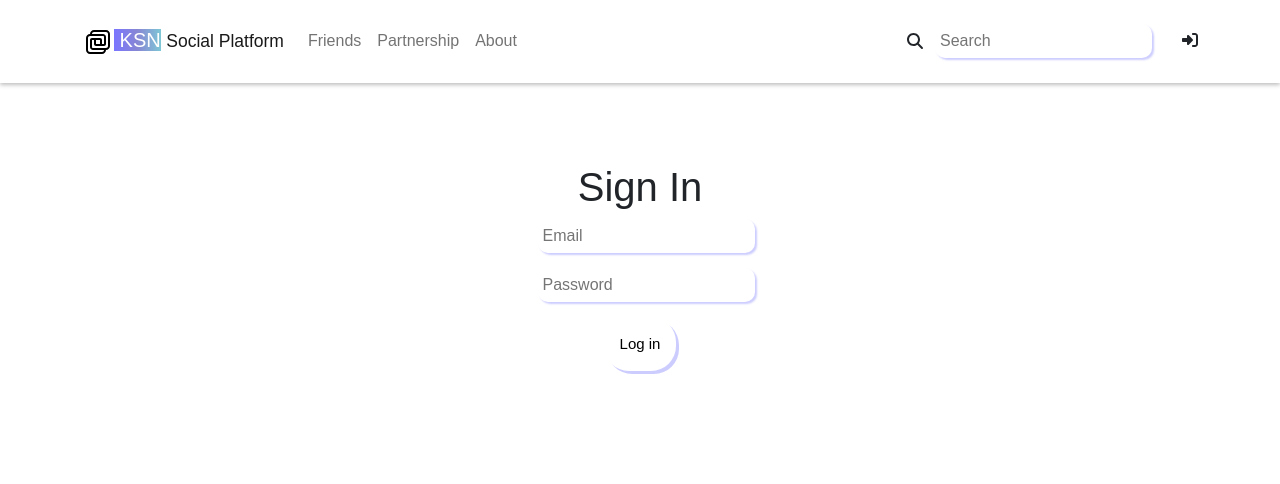
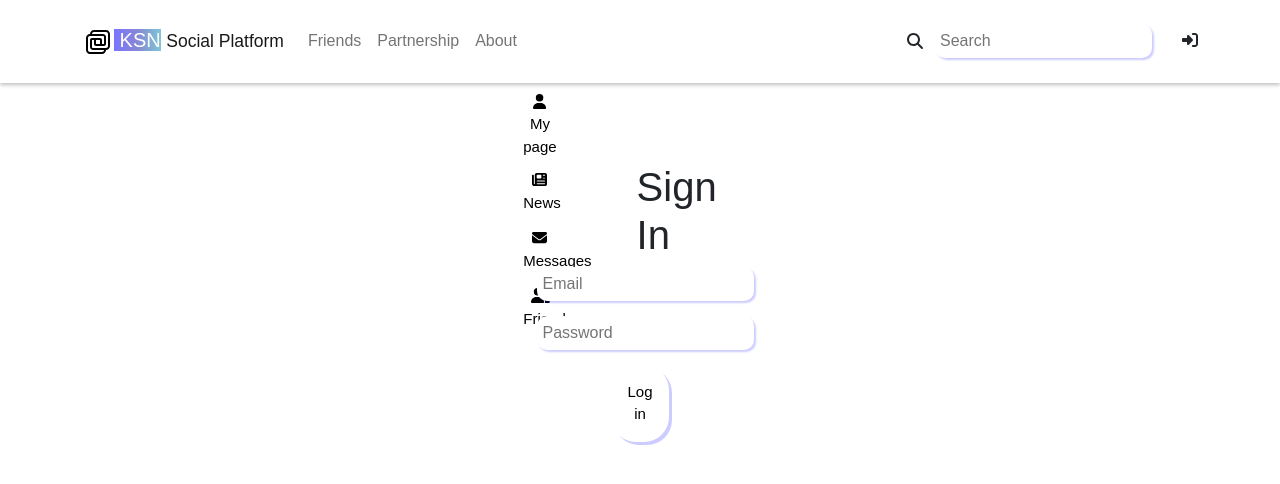
Before and after one commit to MercuryPower/react-typescript-social-network-project, a React (Create React App) app: page /login in a window 1280 px wide. Shown: the top 484 px of the page. Built offline with nearby package versions, Linux system fonts and the light colour scheme.

Commit message:
optimazed menu and fix style bugs(post`s size, menu style, add grid for page), add Friends page template

```diff
--- a/src/App.scss
+++ b/src/App.scss
@@ -81,7 +81,7 @@
 .post_photo{
   margin-top:15px;
   width: 100%;
-  height: 200px;
+  height: 325px;
   overflow: hidden;
 }
 .post_photo img{
--- a/src/App.tsx
+++ b/src/App.tsx
@@ -7,8 +7,20 @@ import AppRouter from "./components/AppRouter";
 import {AuthContext} from "./context";
 import {Provider} from "react-redux";
 import {store} from "./store";
+import Menu from "./components/Menu";
+import styled from "styled-components";
+import Flex from "./components/Flex";
+import Grid from "./components/Grid";
+
+export const MenuWrapper = styled.div`
+  justify-content: flex-end;
+  display: flex;
+  max-height: 300px;
+  padding: 20px;
+`
 
 function App() {
+
     const [isAuth, setIsAuth] = useState(false);
     const [isLoading, setLoading] = useState(true);
     const [searchQuery, setSearchQuery] = useState('');
@@ -24,7 +36,7 @@ function App() {
     }, [])
 
     return (
-    // <Provider store={store}>
+    <Provider store={store}>
             <AuthContext.Provider value={{
                 isAuth,
                 setIsAuth,
@@ -32,10 +44,13 @@ function App() {
             }}>
                 <BrowserRouter>
                     <Navigation onSearchQueryChange={handleSearchQueryChange}/>
-                    <AppRouter searchQuery={searchQuery}  />
+                    <Grid>
+                            <Menu />
+                        <AppRouter searchQuery={searchQuery}  />
+                    </Grid>
                 </BrowserRouter>
             </AuthContext.Provider>
-    // </Provider>
+    </Provider>
   );
 }
 
--- a/src/UI/Button/Button.tsx
+++ b/src/UI/Button/Button.tsx
@@ -14,6 +14,7 @@ interface StyledButtonProps{
     radius?:string;
     yesBtn?:boolean;
     noBtn?:boolean;
+    withoutBorder?:boolean;
     reversed?:boolean;
     children: React.ReactNode;
     onClick?:(e: React.MouseEvent<HTMLButtonElement>) => void;
@@ -51,7 +52,6 @@ const StyledButton = styled.button<StyledButtonProps>`
     transition: ease-in 0.3s;
   }
 
-
   ${props => props.yesBtn && css`
     background: rgba(102, 255, 102, 1) 50%;
   `}
@@ -59,6 +59,9 @@ const StyledButton = styled.button<StyledButtonProps>`
     background:rgba(255, 102, 102, 1) 50%;
   `}
 
+  ${props => props.withoutBorder && css`
+    box-shadow: none;
+  `}
 `;
 const Button = (props : StyledButtonProps) => {
     return <StyledButton{...props} />
--- /dev/null
+++ b/src/components/Grid.tsx
@@ -0,0 +1,18 @@
+import React from 'react';
+import styled from "styled-components";
+
+interface StyledGridProps{
+}
+
+const StyledGrid = styled.div<StyledGridProps>`
+  display: grid;
+  grid-template-columns: 7% 35% 7%;
+  align-self: center;
+  justify-self: center;
+  justify-content: center;
+`
+const Flex = (props : StyledGridProps) =>{
+    return <StyledGrid{...props}  />
+}
+
+export default Flex;
--- a/src/components/Menu.tsx
+++ b/src/components/Menu.tsx
@@ -13,9 +13,11 @@ const StyledMenu = styled.div`
       padding: 0;
     }
 
+
+
   button{
     width: 100%;
-    margin: 5px;
+    margin-top:0.5rem;
     height: 50px;
     border-radius: 5px;
   }
@@ -25,7 +27,7 @@ const Menu = () =>{
 
         const menuItems = [
             { icon: faUser, text:'My page', link:'/me'},
-            { icon: faNewspaper, text:'News', link:'/news'},
+            { icon: faNewspaper, text:'News', link:'/home'},
             { icon: faEnvelope, text:'Messages',link:'/messages'},
             { icon: faUserGroup, text:'Friends',link:'/friends'},
     ];
@@ -37,7 +39,7 @@ const Menu = () =>{
                         {menuItems.map((item, index) => (
                             <Li key={index}>
                                 <Link to={item.link}>
-                                    <Button color={'black'}>
+                                    <Button padding={'0'} withoutBorder color={'black'}>
                                         <FontAwesomeIcon icon={item.icon} /> {item.text}
                                     </Button>
                                 </Link>
--- a/src/components/Post.tsx
+++ b/src/components/Post.tsx
@@ -13,9 +13,9 @@ export const StyledPost = styled.div`
     padding:1rem;
     margin:1rem;
     width: 550px;
+    height: 611px;
     border: 1px solid black;
     border-radius: 25px;
-    height: fit-content;
     justify-content: center;
     word-break: break-all;
     background: linear-gradient(90deg, rgba(89, 83, 255, 0.8) 0%, rgba(135, 135, 212, 1) 50%, rgba(126, 199, 214, 1) 100%);
--- a/src/components/router/index.ts
+++ b/src/components/router/index.ts
@@ -3,6 +3,7 @@ import Home from "../../pages/Home";
 import PostPage from "../PostPage";
 import React from "react";
 import Login from "../../pages/Login";
+import Friends from "../../pages/Friends";
 
 interface RoutesConfig{
     path:string
@@ -14,6 +15,7 @@ export const privateRoutes : RoutesConfig[] = [
     {path: '/me', element: UserPage, exact: true },
     {path: '/home', element: Home, props:{searchQuery: ''},  exact: true },
     {path: '/home/:id', element: PostPage, exact: true },
+    {path: '/friends', element: Friends, exact: true },
 ]
 export const publicRoutes : RoutesConfig[] = [
     {path: '/login', element: Login, exact: true }
--- /dev/null
+++ b/src/pages/Friends.tsx
@@ -0,0 +1,23 @@
+import React from 'react';
+import Flex from "../components/Flex";
+import Menu from "../components/Menu";
+import CreateANewPost from "../components/CreateANewPost";
+import PostList from "../components/PostList";
+import LoadingSpinner from "../UI/Loading Spinner/LoadingSpinner";
+import {PostsWrapper} from "./Home";
+
+
+const Friends = () => {
+    return (
+        <div>
+            <Flex justifyContent={'center'}>
+                <PostsWrapper>
+
+                    {/*<div ref={lastElement}></div>*/}
+                </PostsWrapper>
+            </Flex>
+        </div>
+    );
+};
+
+export default Friends;
--- a/src/pages/Home.tsx
+++ b/src/pages/Home.tsx
@@ -13,25 +13,10 @@ import {useObserver} from "../hooks/useObserver";
 import LoadingSpinner from "../UI/Loading Spinner/LoadingSpinner";
 
 
-const MenuWrapper = styled.div`
-  flex:1;
-  justify-content: flex-end;
-  display: flex;
-  max-height: 300px;
-  padding: 20px;
-`
-const PostsWrapper = styled.div`
-  flex: 1;
-  display: flex;
-  flex-direction: column;
-  justify-content: center;
-  align-items: center;
-  padding: 20px;
+export const PostsWrapper = styled.div`
+  margin: 20px;
 `;
 
-const EmptySpace = styled.div`
-  flex: 1;
-`;
 
 const Home = ({ searchQuery }: { searchQuery: string }) => {
     const [posts, setPosts] = useState<PostProps[]>([]);
@@ -41,7 +26,7 @@ const Home = ({ searchQuery }: { searchQuery: string }) => {
     const [page, setPage] = useState(1);
     const sortedAndSearchedPosts = usePosts(posts, filter.sort, searchQuery);
     const lastElement = useRef<HTMLDivElement | null>(null);
-    const hasPostsToLoad = sortedAndSearchedPosts.length < 0;
+    const hasPostsToLoad = sortedAndSearchedPosts.length > 0;
     const [postsPhoto, setPostsPhoto] = useState<string[]>([]);
 
 
@@ -74,11 +59,10 @@ const Home = ({ searchQuery }: { searchQuery: string }) => {
 
 
     return (
-        <div>
-            <Flex justifyContent={'center'}>
-                <MenuWrapper>
-                    <Menu/>
-                </MenuWrapper>
+            <div>
+                {/*<MenuWrapper>*/}
+                {/*    <Menu/>*/}
+                {/*</MenuWrapper>*/}
                 <PostsWrapper>
                     <br/>
                     <React.Fragment>
@@ -91,13 +75,11 @@ const Home = ({ searchQuery }: { searchQuery: string }) => {
                             isPostsLoading={isPostsLoading}
                             postError={postError}
                         />
-                        {isPostsLoading && posts.length < 0 && <LoadingSpinner />}
+                        {isPostsLoading && posts.length > 0 && <LoadingSpinner />}
                     </React.Fragment>
                     <div ref={lastElement}></div>
                 </PostsWrapper>
-                <EmptySpace />
-            </Flex>
-        </div>
+            </div>
     );
 };
 
```
Also changed, not shown: src/store/action-creators/post.ts (+10 -4 lines).
